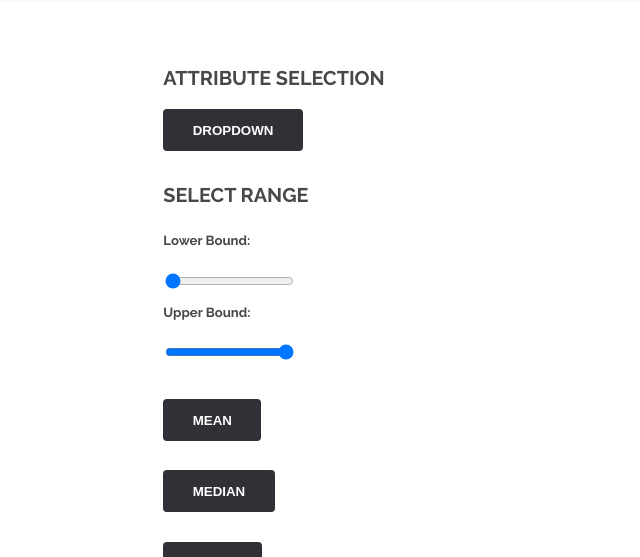
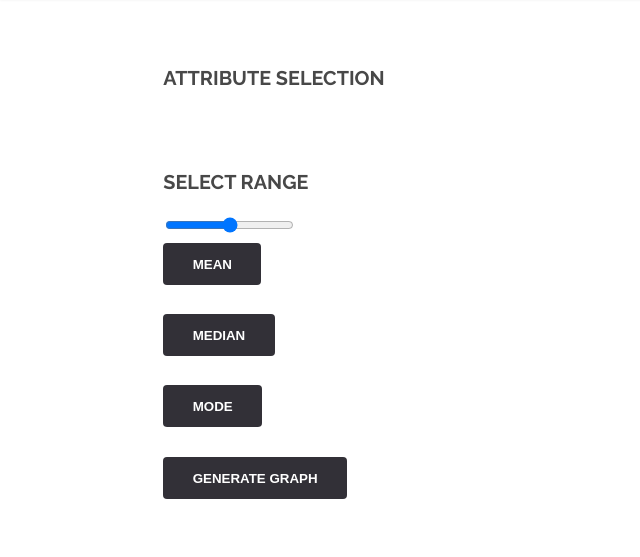
Before and after one commit to FantasyKr/EECS395_Project, a Django app: page /regAnalysis/ in a window 1280 px wide. Shown: the part 83-640 px from the top of the page, without its empty margins (0-640 px from the left). Run offline with Django 3.2, Linux system fonts and the light colour scheme.

Commit message:
Cleaning everything, deleted dropdown

```diff
--- a/SpartanData/templates/regAnalysis.html
+++ b/SpartanData/templates/regAnalysis.html
@@ -13,54 +13,6 @@
 		<link rel="stylesheet" type="text/css" href="{% static 'assets/css/main.css' %}" />
 	</head>
 
-	<style>
-		.dropbtn {
-		  background-color: #323037;
-		  border-radius: 4px;
-		  color: #ffffff !important;
-		  border: 0;
-		  cursor: pointer;
-		  display: inline-block;
-		  font-weight: 700;
-		  height: 3.15em;
-		  line-height: 3.25em;
-		  padding: 0 2.2em;
-		  text-align: center;
-		  text-decoration: none;
-		  text-transform: uppercase;
-		  white-space: nowrap;
-		}
-
-		.dropbtn:hover, .dropbtn:focus {
-			background-color: #3e3c45;
-		}
-
-		.dropdown {
-		  position: relative;
-		  display: inline-block;
-		}
-
-		.dropdown-content {
-		  display: none;
-		  position: absolute;
-		  background-color: #f1f1f1;
-		  min-width: 160px;
-		  overflow: auto;
-		  box-shadow: 0px 8px 16px 0px rgba(0,0,0,0.2);
-		  z-index: 1;
-		}
-
-		.dropdown-content a {
-		  color: black;
-		  padding: 12px 16px;
-		  text-decoration: none;
-		  display: block;
-		}
-
-		.dropdown a:hover {background-color: #ddd;}
-
-		.show {display: block;}
-		</style>
 	<body>
 
 		<!-- Header -->
@@ -83,23 +35,11 @@
 					<header class="major special">
 						<h3>Attribute Selection</h3>
 						<br>
-						<div class="dropdown">
-							<button onclick="dropdown()" class="dropbtn">Dropdown</button>
-							<div id="myDropdown" class="dropdown-content">
-							  <a href="#">Attribute1</a>
-							  <a href="#">Attribute2</a>
-							  <a href="#">Attribute3</a>
-							</div>
-						  </div>
 						<br>
 						<br>
 						<h3> Select Range</h3>
-						<div data-role="slider">
-							<label for="Lower-bound">Lower Bound:</label>
-								<input type="range" name="Lower-bound" id="Lower-Bound" value="0" min="0" max="100">
-							<label for="Upper-bound">Upper Bound:</label>
-								<input type="range" name="Upper-Bound" id="Upper-Bound" value="100" min="0" max="100">
-     					 </div>
+						<br>
+						<input type="range" multiple value="0, 100" />
 						<br>
 						<button type="button">Mean</button>
 						<br>
@@ -111,7 +51,7 @@
 						<br>
 						<br>
 						<button id="generate_graph">Generate Graph</button><!--Need to create popup-->
-						<input type="range" multiple value="10, 80" />
+
 					</header>
 
 					<!-- Footer -->
@@ -132,28 +72,6 @@
 			<script src="{% static 'assets/js/main.js' %}"></script>
 			<script src="{% static 'assets/js/graphs.js' %}"></script>
 			<script src="{% static 'assets/js/multirange.js' %}"></script>
-			<!--<script src="{% static 'assets/js/components.js' %}"></script>!-->
 
-			<script>
-				/* When the user clicks on the button,
-				toggle between hiding and showing the dropdown content */
-				function dropdown() {
-				  document.getElementById("myDropdown").classList.toggle("show");
-				}
-
-				// Close the dropdown if the user clicks outside of it
-				window.onclick = function(event) {
-				  if (!event.target.matches('.dropbtn')) {
-					var dropdowns = document.getElementsByClassName("dropdown-content");
-					var i;
-					for (i = 0; i < dropdowns.length; i++) {
-					  var openDropdown = dropdowns[i];
-					  if (openDropdown.classList.contains('show')) {
-						openDropdown.classList.remove('show');
-					  }
-					}
-				  }
-				}
-				</script>
 	</body>
 </html>
```
Also changed, not shown: SpartanData/static/assets/css/main.css (+1 -40 lines).
